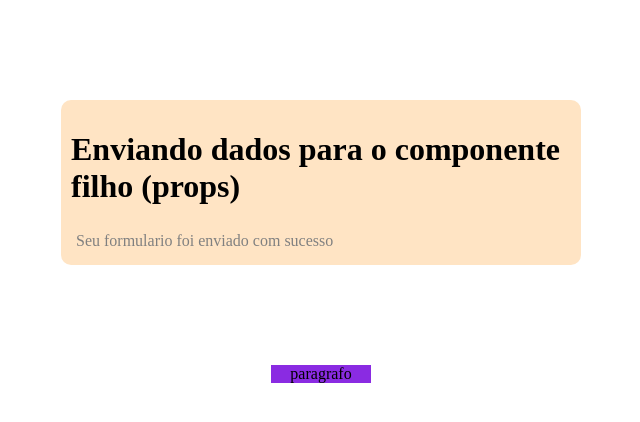
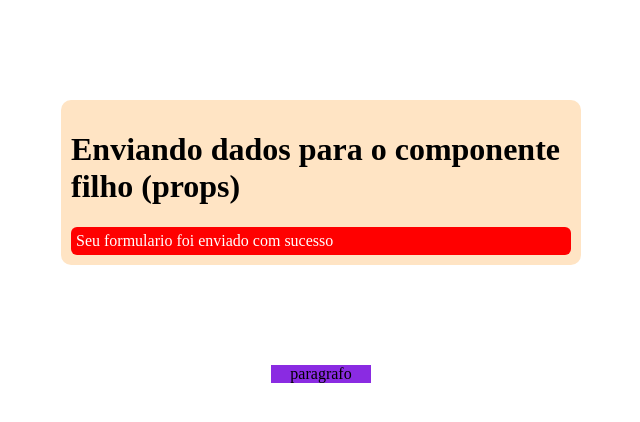
Before and after one commit to Ricardomjr-10/vuejsjornadadev, a Vue app: page / in a window 1280 px wide. Shown: the top 422 px of the page, without its empty margins (319-959 px from the left). Built offline with nearby package versions, Linux system fonts and the light colour scheme; the HTML template or start-up script is replaced by a standard one.

Commit message:
props alert

```diff
--- a/src/App.vue
+++ b/src/App.vue
@@ -1,6 +1,6 @@
 <template>
   <div>
-   <Aula_15/>
+   <Aula_15 variant="danger"/>
   </div>
   <p>paragrafo</p>
 </template>
--- a/src/components/Aula_15.vue
+++ b/src/components/Aula_15.vue
@@ -1,7 +1,7 @@
 <template>
     <div class="container">
         <h1>Enviando dados para o componente filho (props)</h1>
-        <div class="alert">
+        <div :class="`alert alert-${variant}`">
             Seu formulario foi enviado com sucesso
         </div>
     </div>
@@ -9,7 +9,7 @@
 
 <script>
 export default {
-
+    props: ['variant']
 }
 </script>
 
@@ -26,5 +26,16 @@ export default {
     padding: 5px;
     border-radius: 6px;
     color: gray;
+    background: #ddd;
+}
+
+.alert-success {
+    background: #42b983;
+    color: #fff;
+}
+
+.alert-danger {
+    background: red;
+    color: #fff;
 }
 </style>
```
